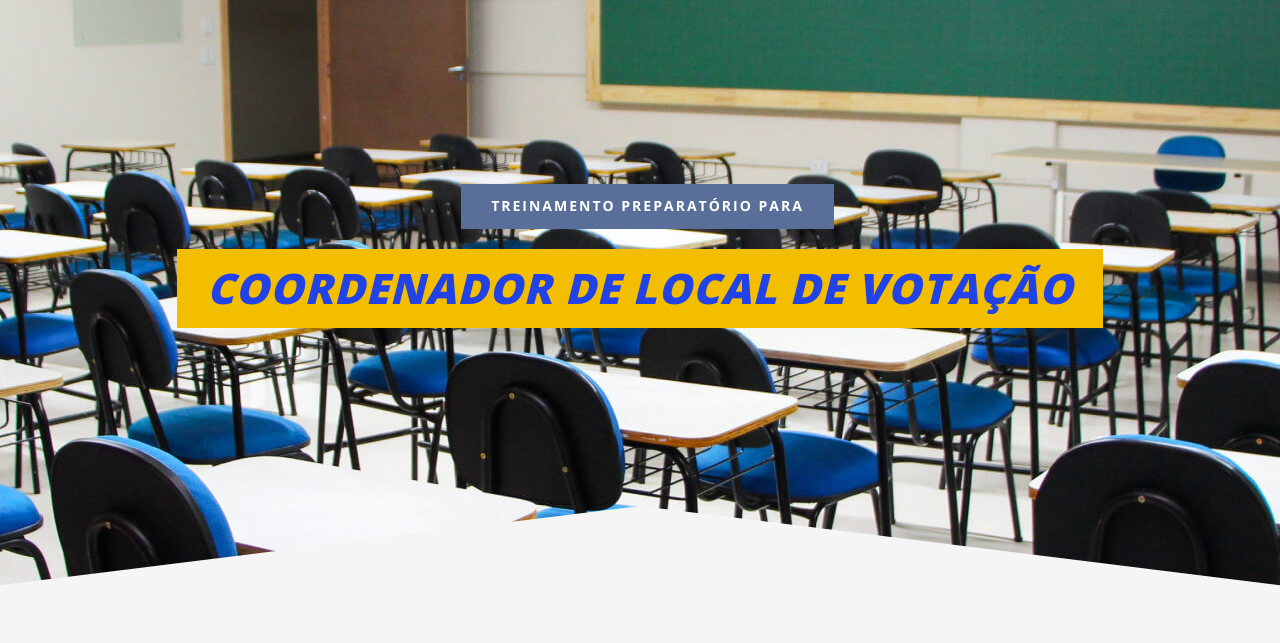
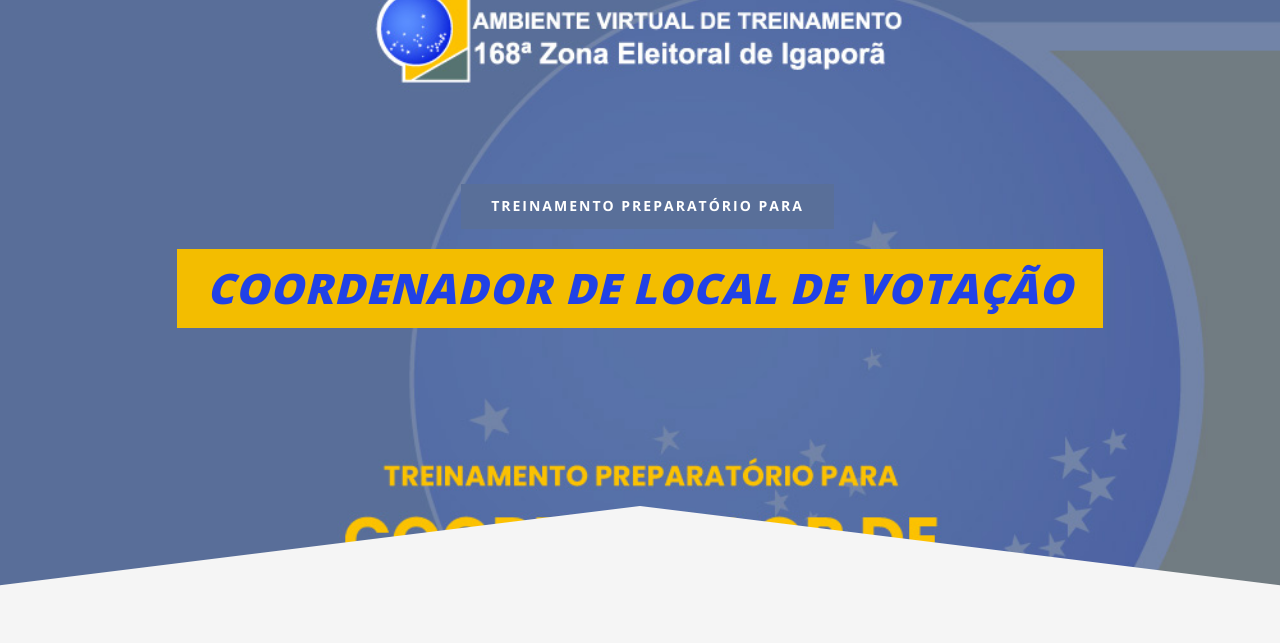
Before and after one commit to treinamentozona168/treinamentozona168.github.io, a plain HTML site: page index.html in a window 1280 px wide. Shown: the part 154-797 px from the top of the page. Drawn offline with nearby package versions, Linux system fonts and the light colour scheme.

Commit message:
Update index.html

```diff
--- a/index.html
+++ b/index.html
@@ -49,7 +49,7 @@
     <!-- Header Section End -->
 
     <!-- Hero Section Begin -->
-    <section class="hero set-bg" data-setbg="https://raw.githubusercontent.com/treinamentozona168/treinamentozona168.github.io/master/img/hero-bg.jpg">
+    <section class="hero set-bg" data-setbg="https://raw.githubusercontent.com/treinamentozona168/treinamentozona168.github.io/master/img/tse-logo-bg.jpg">
         <div class="container">
             <div class="row">
                 <div class="col-lg-12 text-center">
```
